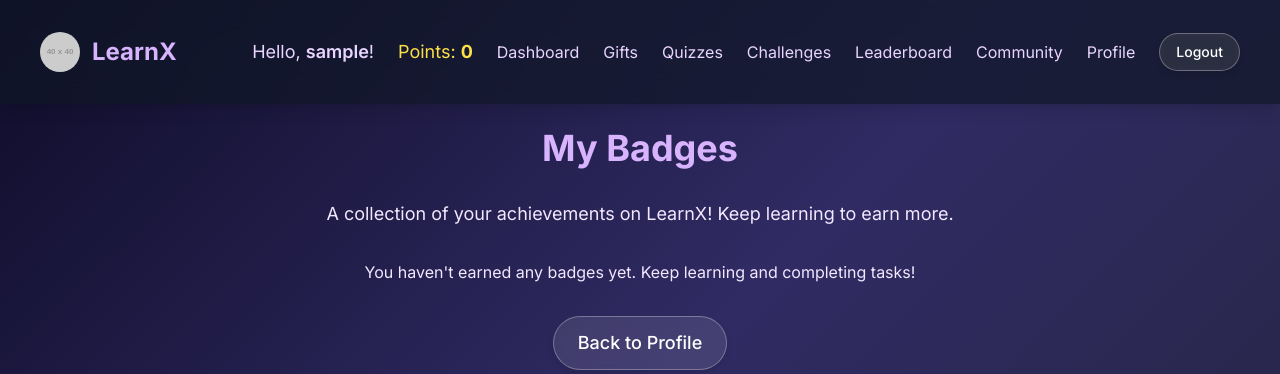
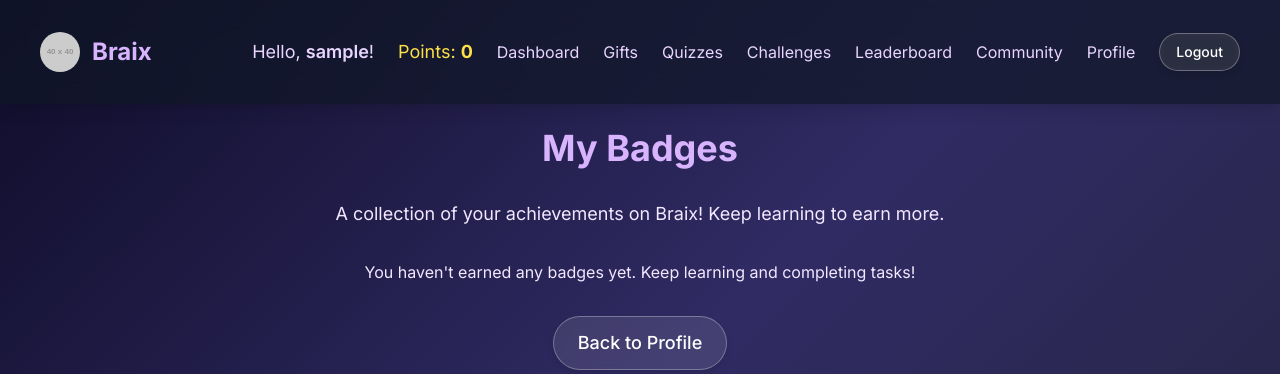
Before and after one commit to hiepquocchung5-blip/braix_learn_platform, a PHP site: page /user_badges.php in a window 1280 px wide. Shown: the top 374 px of the page. Run offline with PHP 8.4, Linux system fonts and the light colour scheme; the visitor is signed in with stand-in values (Sample User, id 1); grey boxes labelled with a size stand in for pictures from a placeholder-image service; data that the repository does not hold is empty; some libraries are stand-ins or nearby versions.

Commit message:
change to braix ownership

```diff
--- a/admin/dashboard.php
+++ b/admin/dashboard.php
@@ -26,7 +26,7 @@ include '../includes/header.php'; // Use the main header
     <!-- Introductory Text for Admin -->
     <div class="form-card p-6 rounded-xl shadow-lg text-center mb-8">
         <p class="text-lg text-purple-100 mb-4">
-            Welcome to your LearnX Admin Panel! From here, you can manage all aspects of your "Earn to Learn" platform.
+            Welcome to your Braix Admin Panel! From here, you can manage all aspects of your "Earn to Learn" platform.
             Monitor user activity, update content, and oversee transactions to keep your community thriving.
         </p>
         <p class="text-md text-gray-300">
--- a/includes/header.php
+++ b/includes/header.php
@@ -63,7 +63,7 @@ $current_user = get_app_current_user($conn);
             <!-- Logo -->
             <div class="flex items-center space-x-3">
                 <img src="https://placehold.co/40x40/6a0dad/ffffff?text=Logo" alt="Logo" class="rounded-full">
-                <a href="dashboard.php" class="text-2xl font-bold text-purple-300 hover:text-purple-400 transition-colors">LearnX</a>
+                <a href="dashboard.php" class="text-2xl font-bold text-purple-300 hover:text-purple-400 transition-colors">Braix</a>
             </div>
 
             <!-- User Info and Points -->
--- a/index.php
+++ b/index.php
@@ -53,7 +53,7 @@ include 'includes/header.php';
 
 <div class="container flex flex-col items-center justify-center min-h-[calc(100vh-10rem)] py-12">
     <div class="form-card p-8 rounded-xl shadow-xl text-center max-w-lg w-full">
-        <h1 class="text-4xl font-bold mb-6 text-purple-300">Welcome to LearnX!</h1>
+        <h1 class="text-4xl font-bold mb-6 text-purple-300">Welcome to Braix!</h1>
         <p class="text-lg mb-8 text-purple-100">Learn programming, earn points, and unlock premium content.</p>
 
         <!-- Telegram Login Button -->
--- a/telegram_webhook.php
+++ b/telegram_webhook.php
@@ -21,7 +21,7 @@ if (isset($update['message'])) {
 
     // Example: Respond to a simple /start command
     if ($text === '/start') {
-        $response_text = "Hello " . htmlspecialchars($username) . "! Welcome to LearnX. Please use the web application for full features: https://earntolearn.ojt2025.com/";
+        $response_text = "Hello " . htmlspecialchars($username) . "! Welcome to Braix. Please use the web application for full features: https://earntolearn.ojt2025.com/";
         sendTelegramMessage($chat_id, $response_text);
     }
 
--- a/user_badges.php
+++ b/user_badges.php
@@ -40,7 +40,7 @@ include 'includes/header.php';
 <div class="container py-8">
     <h1 class="text-4xl font-bold mb-8 text-center text-purple-300">My Badges</h1>
     <p class="text-lg text-center text-purple-100 mb-8">
-        A collection of your achievements on LearnX! Keep learning to earn more.
+        A collection of your achievements on Braix! Keep learning to earn more.
     </p>
 
     <div class="grid grid-cols-1 md:grid-cols-2 lg:grid-cols-3 gap-6">
```
